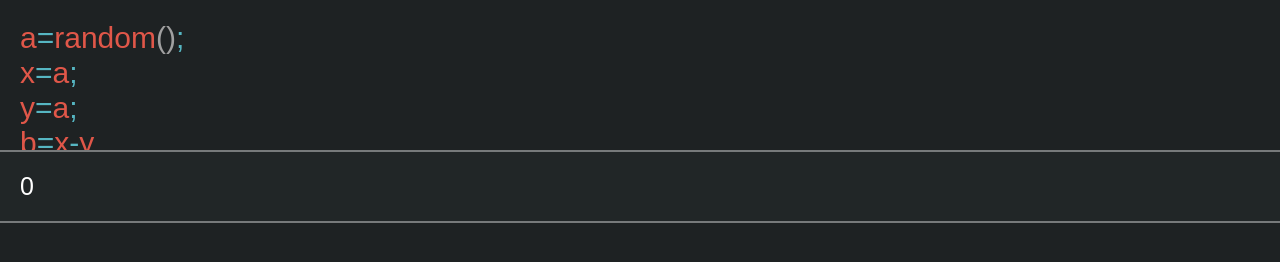
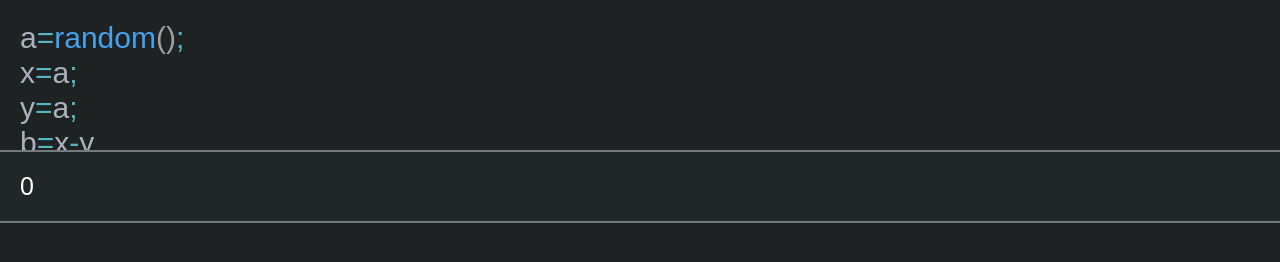
Before and after one commit to Gbr22/kalk, a plain HTML site: page index.html in a window 1280 px wide. Drawn offline with Linux system fonts and the light colour scheme.

Commit message:
syntax highlight method names

```diff
--- a/main.css
+++ b/main.css
@@ -94,6 +94,10 @@ body, html {
 }
 #syntax .Identifier {
     color: #E05749;
+    color: #ABB2BF;
+}
+#syntax .Identifier.function {
+    color: #43A3EF;
 }
 #syntax .Number {
     color: #D19A66;
--- a/main.js
+++ b/main.js
@@ -36,14 +36,40 @@ function highLight(math){
 
     let isBrackets = (t)=>t.string == "(" || t.string == ")";
 
-    let content = tokens.map((token)=>{
+    for (let i=0; i < tokens.length-1; i++){
+        let token = tokens[i];
+        let next = tokens[i+1];
+        if (token.constructor == next.constructor && token.isType(tokensTypes.Identifier)){
+            token.string+=next.string;
+            tokens.splice(i+1,1);
+            i--;
+        }
+    }
+
+
+    let content = tokens.map((token,index)=>{
         let content = token.string;
         if (content == "\n"){
             content = ";</div><div>";
         } else if (content == " "){
             content = "&nbsp;";
         }
-        return `<span class="${token.constructor.name}${isBrackets(token) ? ' brackets' : ''}${token.string==' ' ? 'space' : ''}">${content}</span>`
+        function isNext(next){
+            for (let i=index+1; i < tokens.length; i++){
+                let t = tokens[i];
+                if (!t.isType(tokensTypes.WhiteSpace)){
+                    return t.string == next;
+                }
+            }
+            return false;
+        }
+        console.log("function",token,token.isType(tokensTypes.Identifier),isNext("("));
+        return `<span class="
+            ${token.constructor.name}
+            ${isBrackets(token) ? ' brackets' : ''}
+            ${token.string==' ' ? 'space' : ''}
+            ${token.isType(tokensTypes.Identifier) && isNext("(") ? 'function':''}
+        ">${content}</span>`
     }).join("");
     return "<div>"+content+"</div>";
 }
@@ -55,6 +81,7 @@ function onInputChange(){
     try {
         content = highLight(math);
     } catch(err){
+        console.error(err);
         content = math;
     }
     syntax.innerHTML = content;
```
